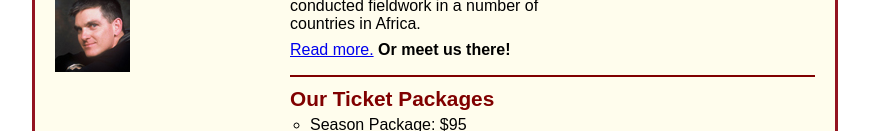
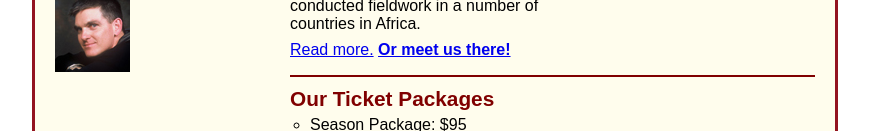
Before and after one commit to yumegel2/A12, a plain HTML site: page index.html in a window 1280 px wide. Shown: the part 677-808 px from the top of the page, without its empty margins (205-1074 px from the left). Drawn offline with Linux system fonts and the light colour scheme.

Commit message:
A11 Homework

```diff
--- a/index.html
+++ b/index.html
@@ -50,7 +50,7 @@
 				Curator at the Utah Museum of Natural History, steps to the podium. Sampson's research
 				has focused on the ecology and evolution of late Cretaceous dinosaurs and he has conducted
 				fieldwork in a number of countries in Africa.</p>
-				<p><a href="speakers/c6_sampson.html">Read more.</a>&nbsp;<b>Or meet us there!</b></p>
+				<p><a href="speakers/c6_sampson.html">Read more.</a>&nbsp;<a href="media/sampson.mp4" target="_blank"><b>Or meet us there!</b></a></p>
 			</article>
 
 			<h2>Our Ticket Packages</h2>
```
